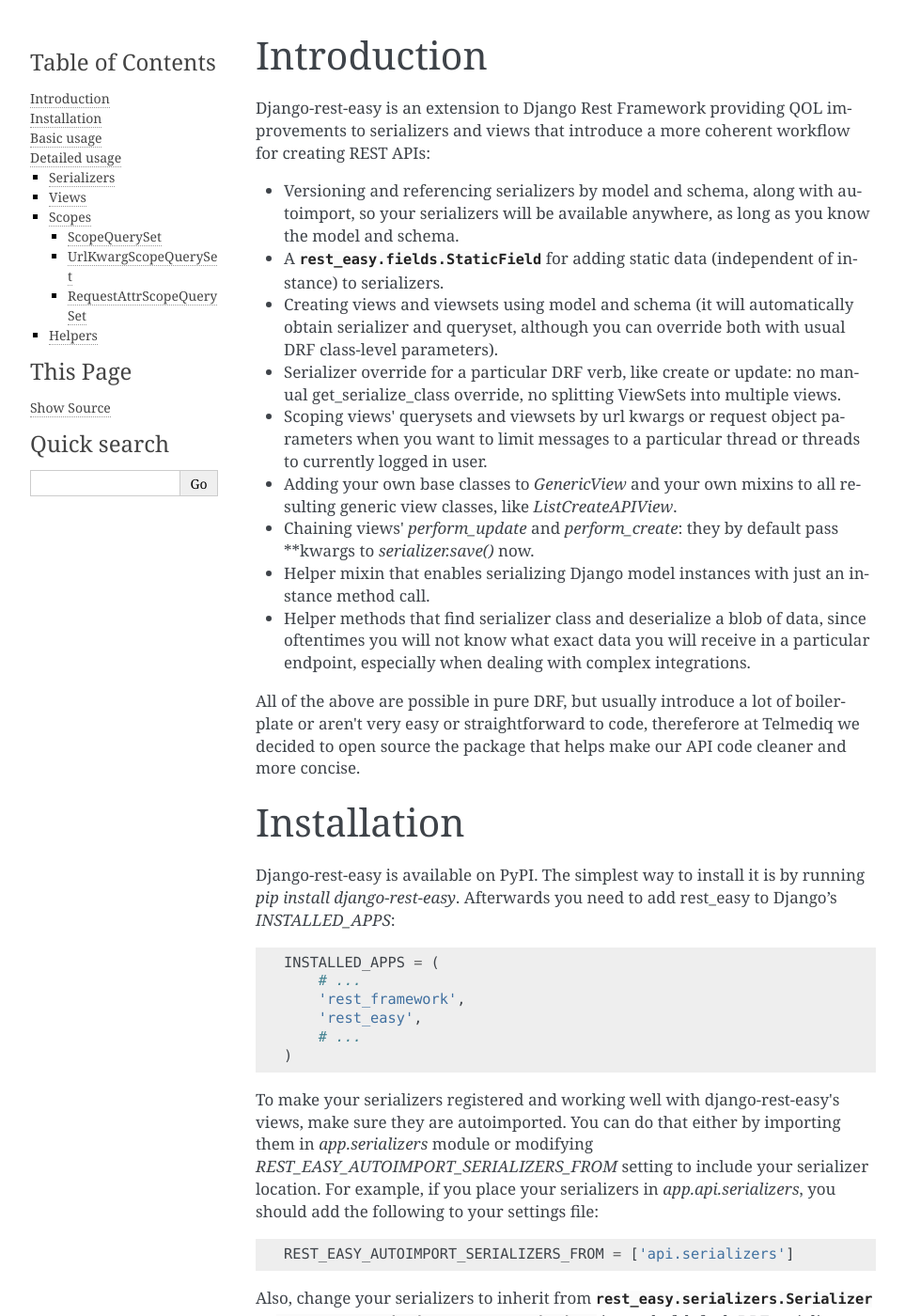
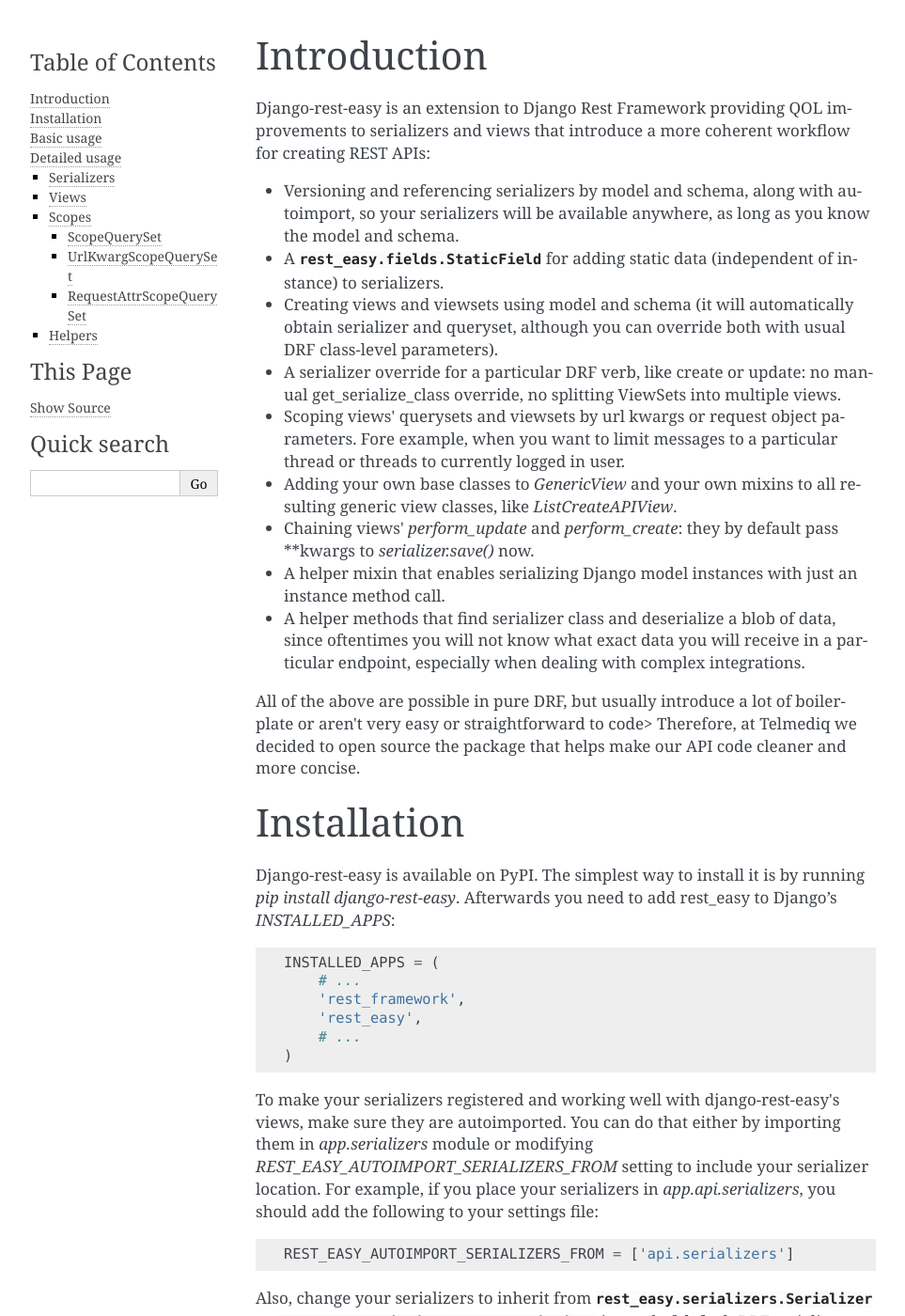
Before and after one commit to Telmediq/django-rest-easy, a Sphinx documentation site: the page built from docs/tutorial.rst, in a window 1280 px wide and 1400 px high. Shown: the whole window at 94% size, without its empty margins (148-1111 px from the left). Built offline with Sphinx 7.4.7, drawn with Linux system fonts in a browser that asks for light colours; some of the changed text lies outside the part shown.

Commit message:
Improve phrasing in docs.

```diff
--- a/docs/tutorial.rst
+++ b/docs/tutorial.rst
@@ -10,18 +10,18 @@
 * A :class:`rest_easy.fields.StaticField` for adding static data (independent of instance) to serializers.
 * Creating views and viewsets using model and schema (it will automatically obtain serializer and queryset, although you can override
   both with usual DRF class-level parameters).
-* Serializer override for a particular DRF verb, like create or update: no manual get_serialize_class override, no splitting ViewSets
+* A serializer override for a particular DRF verb, like create or update: no manual get_serialize_class override, no splitting ViewSets
   into multiple views.
-* Scoping views\' querysets and viewsets by url kwargs or request object parameters when you want to limit messages to a particular
-  thread or threads to currently logged in user.
+* Scoping views\' querysets and viewsets by url kwargs or request object parameters. Fore example, when you want to limit messages to
+  a particular thread or threads to currently logged in user.
 * Adding your own base classes to `GenericView` and your own mixins to all resulting generic view classes, like `ListCreateAPIView`.
 * Chaining views\' `perform_update` and `perform_create`: they by default pass \*\*kwargs to `serializer.save()` now.
-* Helper mixin that enables serializing Django model instances with just an instance method call.
-* Helper methods that find serializer class and deserialize a blob of data, since oftentimes you will not know what exact data you will
+* A helper mixin that enables serializing Django model instances with just an instance method call.
+* A helper methods that find serializer class and deserialize a blob of data, since oftentimes you will not know what exact data you will
   receive in a particular endpoint, especially when dealing with complex integrations.
 
-All of the above are possible in pure DRF, but usually introduce a lot of boilerplate or aren\'t very easy or straightforward to code,
-thereferore at Telmediq we decided to open source the package that helps make our API code cleaner and more concise.
+All of the above are possible in pure DRF, but usually introduce a lot of boilerplate or aren\'t very easy or straightforward to code>
+Therefore, at Telmediq we decided to open source the package that helps make our API code cleaner and more concise.
 
 ************
 Installation
--- a/rest_easy/__init__.py
+++ b/rest_easy/__init__.py
@@ -23,7 +23,7 @@
 The classes from this module don't disable any behaviour inherent to Django Rest Framework - anything that is possible
 there will be possible with the django-rest-easy base classes.
 
-Uses followint settings:
+Django Rest Easy uses following settings:
 
 * REST_EASY_AUTOIMPORT_SERIALIZERS_FROM - for autoimporting serializers.
 * REST_EASY_VIEW_BASES - for prepending bases to all views declared in django-rest-easy. They will end up before
```
Also changed, not shown: other parts of docs/tutorial.rst (+3 -3 lines), 2 other files.
